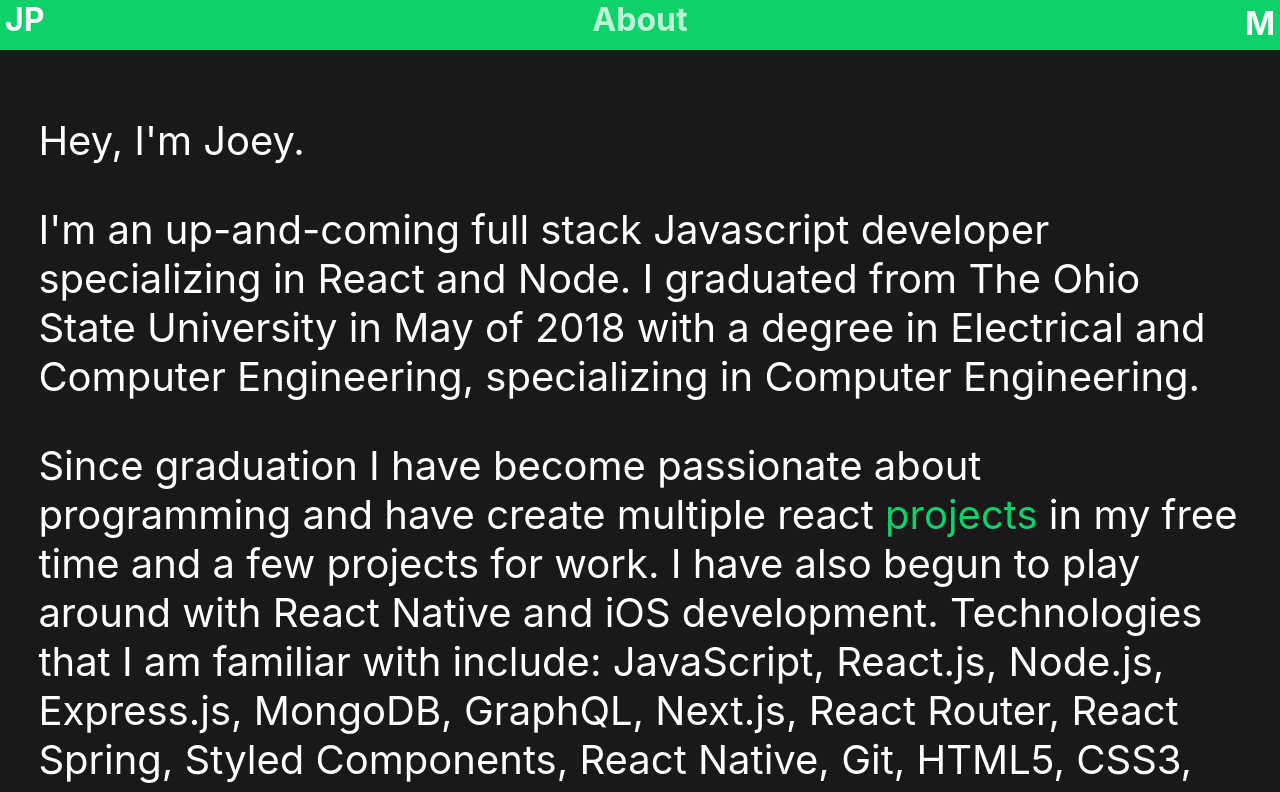
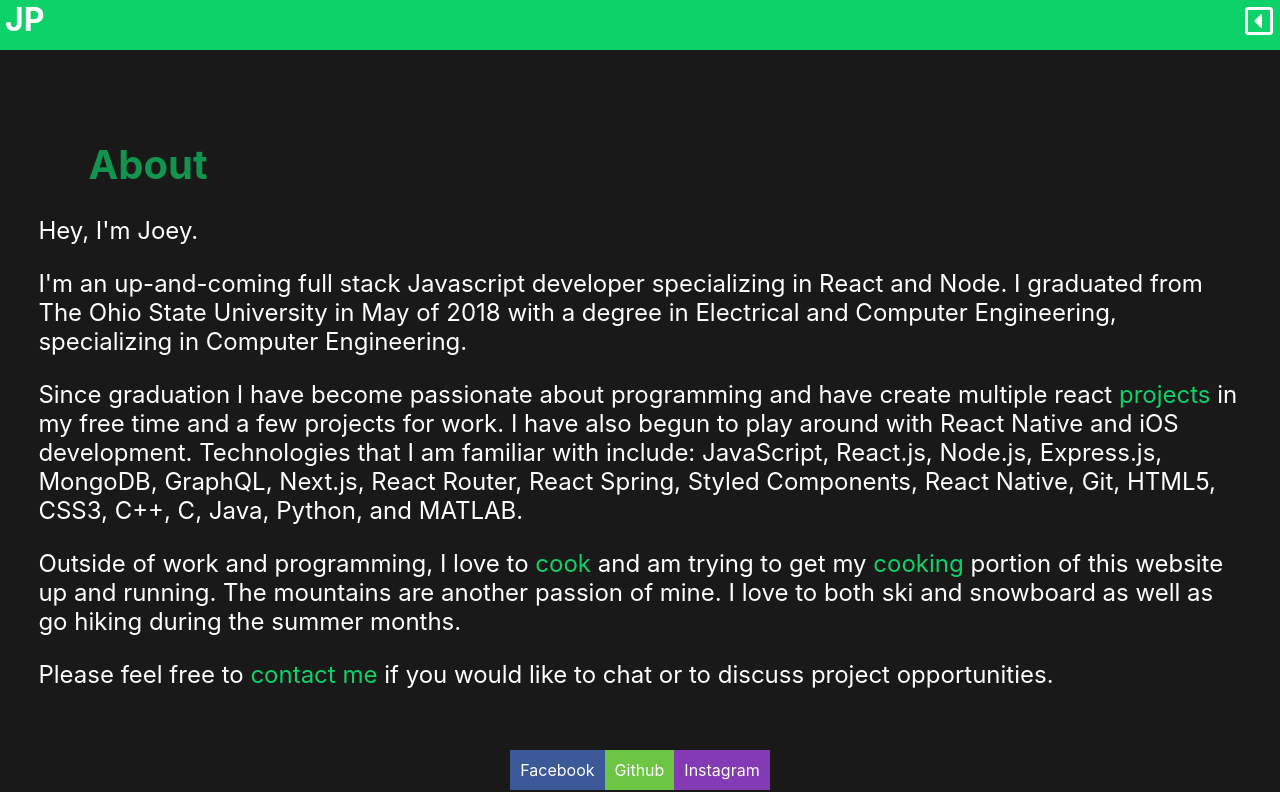
Before and after one commit to JoeyPilla/joseph-pilla, a React (Create React App) app: page /about in a window 1280 px wide. Shown: the top 792 px of the page. Built offline with nearby package versions, Linux system fonts and the light colour scheme.

Commit message:
moved title to page and added icon

```diff
--- a/package.json
+++ b/package.json
@@ -7,6 +7,7 @@
     "gh-pages": "^2.0.1",
     "react": "^16.8.3",
     "react-dom": "^16.8.3",
+    "react-icons": "^3.5.0",
     "react-router": "^4.3.1",
     "react-router-dom": "^4.3.1",
     "react-scripts": "^2.1.8",
--- a/src/Components/About.js
+++ b/src/Components/About.js
@@ -7,6 +7,7 @@ import { THEME } from '../util';
 export default function About({setColor, setCurrentPage}) {
   return (
     <PageContainer>
+      <Title>About</Title>
       <P>
         Hey, I'm Joey.
       </P>
@@ -68,5 +69,13 @@ const A = styled(Link)`
 `;
 
 const P = styled.p`
+  font-size: 1.5rem;
+`
+
+const Title = styled.h1`
+  color: ${THEME.about.color+'aa'};
+  height: 100%;
+  text-decoration: none;
+  padding-left: 50px;
   font-size: 2.5rem;
-`
+`;
--- a/src/Components/Contact.js
+++ b/src/Components/Contact.js
@@ -1,11 +1,11 @@
 import React from 'react'
 import PageContainer from './PageContainer';
-import { H1 } from '../Elements/headers';
 import styled from 'styled-components';
-import { THEME } from '../util';;
+import { THEME } from '../util';
 export default function Contact() {
   return (
     <PageContainer>
+            <Title>Contact</Title>
       <P>
         Feel free to contact me through my email at <A href='mailto:pilla.4@osu.edu'>pilla.4@osu.edu</A> or give me a call at <A href='tel:+12169736536'>216-973-6536</A>.
       </P>
@@ -20,6 +20,14 @@ const A = styled.a`
 `;
 
 const P = styled.p`
-  font-size: 3rem;
+  font-size: 1.5rem;
   text-align: center;
 `;
+
+const Title = styled.h1`
+  color: ${THEME.contact.color+'aa'};
+  height: 100%;
+  text-decoration: none;
+  padding-left: 50px;
+  font-size: 2.5rem;
+`;
--- a/src/Components/Header.js
+++ b/src/Components/Header.js
@@ -3,8 +3,7 @@ import styled from 'styled-components';
 import { Link } from 'react-router-dom';
 import { THEME } from '../util';
 import HeaderDiv from '../Elements/HeaderDiv';
-import TitleDiv from './TitleDiv';
-
+import { FaRegCaretSquareLeft } from "react-icons/fa";
 function useWindowWidth() {
   useEffect(() => {
     const handleResize = () => console.log(window.innerWidth);
@@ -43,13 +42,14 @@ export default function Header(props) {
         }}>
           JP
         </H1>
-        <TitleDiv currentPage={currentPage} />
             <Nav2>
-              {dropdown && list}
-              <H3 onClick={() => setdropdown(!dropdown)}>
-                M
-              </H3>
-            </Nav2>
+          {dropdown && list}
+        </Nav2>
+        <Nav2>
+          <H3 onClick={() => setdropdown(!dropdown)}>
+          <FaRegCaretSquareLeft/>
+          </H3>
+        </Nav2>
       </HeaderContainer>
     </>
   )
--- a/src/Components/Projects.js
+++ b/src/Components/Projects.js
@@ -8,6 +8,7 @@ import { THEME } from '../util';
 export default function Projects() {
   return (
     <PageContainer>
+      <Title>Projects</Title>
       <div>
         <P>
           <A href='https://github.com/JoeyPilla/devices'>
@@ -84,9 +85,17 @@ const A = styled.a`
   text-decoration: none;
 `;
 
+const Title = styled.h1`
+  color: ${THEME.projects.color+'aa'};
+  height: 100%;
+  text-decoration: none;
+  padding-left: 50px;
+  font-size: 2.5rem;
+`;
+
 const P = styled.p`
-  font-size: 2.5rem;
+  font-size: 2rem;
 `
 const P2 = styled.p`
-  font-size: 2rem;
+  font-size: 1.5rem;
 `
```
Also changed, not shown: 1 other file (tests, documents, lock files or other folders).
